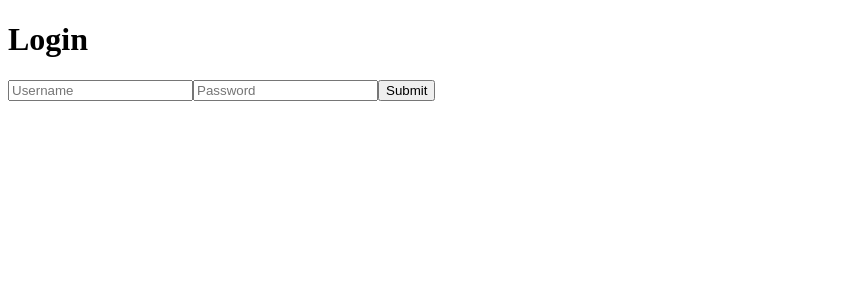
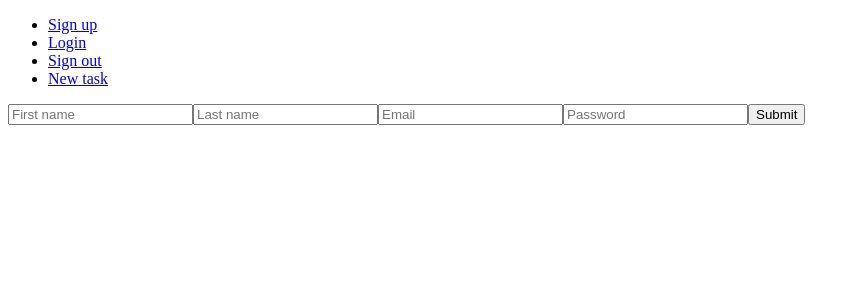
Before and after one commit to Liudmila02/React_project, a React (Create React App) app: page /signUp in a window 1280 px wide. Shown: the top 300 px of the page, without its empty margins (0-860 px from the left). Built offline with nearby package versions, Linux system fonts and the light colour scheme.

Commit message:
user form

```diff
--- a/package.json
+++ b/package.json
@@ -7,6 +7,8 @@
     "react": "^16.9.0",
     "react-dom": "^16.9.0",
     "react-history": "^0.18.2",
+    "react-input-calendar": "^0.5.4",
+    "react-meta-tags": "^0.7.4",
     "react-redux": "^7.1.1",
     "react-redux-form": "^1.16.14",
     "react-router-dom": "^5.0.1",
--- a/src/App.js
+++ b/src/App.js
@@ -1,18 +1,20 @@
-import React, {Component, Fragment} from 'react';
-import LoginForm from './components/users/LoginForm';
+import React, {Component, Fragment} from 'react'
+import { BrowserRouter as Router, Route, Link } from 'react-router-dom'
+import Home from './components/home'
+import LoginForm from './components/users/LoginForm'
+import signUpForm from './components/users/signUpForm'
+import CreateTask from './components/tasks/taskForm'
+
 
 class App extends Component {
-
-  submit = values => {
-    window.alert (JSON.stringify (values));
-  };
-
-  render () {
+ render () {
     return (
-      <Fragment>
-        <h1>Login</h1>
-        <LoginForm onSubmit={this.submit} />
-      </Fragment>
+      <Router>
+        <Route path="/" component={Home} />
+        <Route path="/login" component={LoginForm} />
+        <Route path="/signup" component={signUpForm} />
+        <Route path="/tasks/:id" component={CreateTask} />
+      </Router>
     );
   }
 }
--- /dev/null
+++ b/src/components/Field/index.js
@@ -0,0 +1,8 @@
+import React from 'react';
+
+export const myInput = props => {
+  return (
+    <input {...props.input} type={props.type} placeholder={props.placeholder} />
+  );
+
+};
--- a/src/components/home.js
+++ b/src/components/home.js
@@ -1,23 +1,54 @@
-import React from "react";
-import { BrowserRouter as Router, Route, Link } from "react-router-dom";
+import React, { Component, Fragment} from 'react'
+import { BrowserRouter as Router, Route, Link } from 'react-router-dom'
+import LoginForm from './users/LoginForm'
+import signUpForm from './users/signUpForm'
+import taskForm from './tasks/taskForm'
 
+class SignUp extends Component {
+  submit = values => {
+         window.alert (JSON.stringify (values));
+      };
+      render () {
+  return (
+         <Fragment>
+           <h1>SignUp</h1>
+              <signUpForm onSubmit={this.submit} />
+         </Fragment>
+  );
+  }
+}
+class Login extends Component {
+  submit = values => {
+         window.alert (JSON.stringify (values));
+      };
+      render () {
+  return (
+         <Fragment>
+           <h1>Login</h1>
+              <LoginForm onSubmit={this.submit}
+               initialValues={this.getInitialValues()} />
+         </Fragment>
+  );
 
-function signUpForm(props) {
-  return <h2>SignUp, { props.user }</h2>;
 }
+}
+class Task extends Component {
+  submit = values => {
+         window.alert (JSON.stringify (values));
+      };
+      render () {
+  return (
+         <Fragment>
+           <h1>Create task</h1>
+           <taskForm onSubmit={this.submit} />
+         </Fragment>
+  );
 
-function LoginForm (props) {
-  return <h2>Login, {props.user}</h2>;
 }
-
+}
 function SignOut() {
   return <h2>SignOut</h2>;
 }
-
-function Home() {
-  return <h2>Home</h2>;
-}
-
 const routes = [
     {
       path: "/signUp",
@@ -30,15 +61,17 @@ const routes = [
     {
       path: "/signOut",
       component: SignOut,
-    }
+    },
+    {
+      path: "/tasks/:id",
+      component: taskForm,
+    },
   ]
-
 function RouteWithSubRoutes(route) {
   return (
     <Route
       path={route.path}
       render={props => (
-        // pass the sub-routes down to keep nesting
         <route.component {...props} routes={route.routes} />
       )}
     />
@@ -59,6 +92,9 @@ function RouteConfigExample() {
           <li>
             <Link to="/signOut">Sign out</Link>
           </li>
+          <li>
+            <Link to="/tasks/id">New task</Link>
+          </li>
         </ul>
 
         {routes.map((route, i) => (
--- /dev/null
+++ b/src/components/tasks/taskForm.js
@@ -0,0 +1,48 @@
+import React, {Component} from 'react';
+import {Field, reduxForm} from 'redux-form';
+// import Calendar from 'react-input-calendar'
+//<Calendar format='DD/MM/YYYY' date='4-12-2014' />
+class taskForm extends Component {
+  render () {
+    const {handleSubmit} = this.props;
+    return (
+      <form onSubmit={handleSubmit}>
+        <Field
+          name="title"
+          component="input"
+          type="text"
+          placeholder="Title"
+        />
+        <Field
+          name="description"
+          component="input"
+          type="text"
+          placeholder="description"
+        />
+        <Field
+          name="priority"
+          component="select"
+          type="integer"
+          placeholder="priority"
+        />
+        <Field
+          name="due_date"
+          component="input"
+          type="date"
+        />
+        <Field
+          name="completed"
+          component="input"
+          type="checkbox"
+        />
+        <button type="submit" label="submit">Submit</button>
+      </form>
+    );
+  }
+}
+
+taskForm = reduxForm ({
+  form: 'task',
+}) (taskForm);
+
+export default taskForm;
--- a/src/components/users/LoginForm.js
+++ b/src/components/users/LoginForm.js
@@ -1,20 +1,22 @@
 import React, {Component} from 'react';
 import {Field, reduxForm} from 'redux-form';
+import {validate} from '../../validation/index';
 
+import {myInput} from '../Field/index'
 class LoginForm extends Component {
   render () {
     const {handleSubmit} = this.props;
     return (
       <form onSubmit={handleSubmit}>
         <Field
-          name="username"
-          component="input"
-          type="text"
-          placeholder="Username"
+          name="email"
+          component={myInput}
+          type="email"
+          placeholder="Email"
         />
         <Field
           name="password"
-          component="input"
+          component={myInput}
           type="password"
           placeholder="Password"
         />
@@ -26,6 +28,7 @@ class LoginForm extends Component {
 
 LoginForm = reduxForm ({
   form: 'login',
+  validate,
 }) (LoginForm);
 
 export default LoginForm;
--- a/src/components/users/signUpForm.js
+++ b/src/components/users/signUpForm.js
@@ -1,40 +1,43 @@
-import React from 'react';
-import { connect } from 'react-redux';
-import { Field } from 'react-redux-form';
+import React, {Component} from 'react';
+import {Field, reduxForm} from 'redux-form';
 
+class signUpForm extends Component {
+  render () {
+    const {handleSubmit} = this.props;
+    return (
+      <form onSubmit={handleSubmit}>
+        <Field
+          name="first_name"
+          component="input"
+          type="text"
+          placeholder="First name"
+        />
+        <Field
+          name="last_name"
+          component="input"
+          type="text"
+          placeholder="Last name"
+        />
+        <Field
+          name="email"
+          component="input"
+          type="email"
+          placeholder="Email"
+        />
+        <Field
+          name="password"
+          component="input"
+          type="password"
+          placeholder="Password"
+        />
+        <button type="submit" label="submit">Submit</button>
+      </form>
+    );
+  }
+}
 
-class signUpForm extends React.Component {
+signUpForm = reduxForm ({
+  form: 'signUp',
+}) (signUpForm);
 
-    render() {
-      let { user } = this.props;
-      return (
-        <form>
-          <Field model="user.first_name">
-            <label>First name</label>
-            <input type="text" />
-          </Field>
-          <Field model="user.last_name">
-            <label>Last name</label>
-            <input type="text" />
-          </Field>
-          <Field model="user.email">
-            <label>Email</label>
-            <input type="text" />
-          </Field>
-
-          <Field model="user.password">
-            <label>Password</label>
-            <input type="password" />
-          </Field>
-
-          <button>
-            Sign up as { user.email }
-          </button>
-        </form>
-      )
-    }
-  }
-
-  const selector = (state) => ({ user: state.user });
-
-  export default connect(selector)(signUpForm);
+export default signUpForm;
--- /dev/null
+++ b/src/validation/index.js
@@ -0,0 +1,13 @@
+
+export const validate = inputs => {
+    const errors = {};
+    if (!inputs.email) {
+      errors.email = 'Enter your email';
+    } else if (inputs.email !== 'Email') {
+      errors.email = 'Address email not correct';
+    }
+    if (!inputs.password) {
+      errors.password = 'Enter your password';
+    }
+    return errors;
+  };
```
Also changed, not shown: src/index.js (+1 -9 lines), 1 other file (tests, documents, lock files or other folders).
